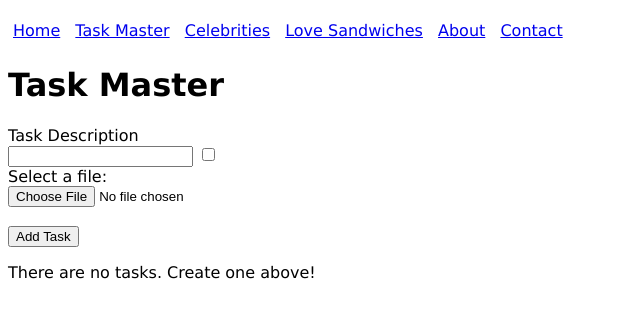
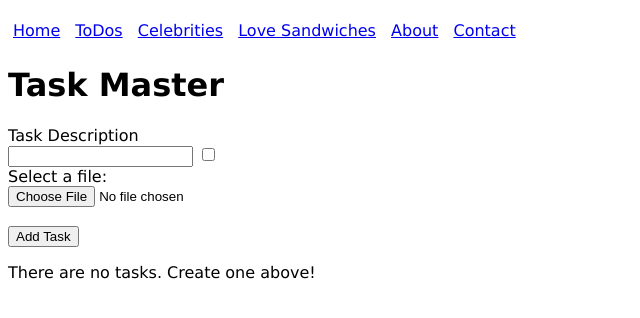
Before and after one commit to ruszkipista/ci11-next-big-thing, a Flask app: page /todos in a window 1280 px wide. Shown: the top 318 px of the page, without its empty margins (0-640 px from the left). Run offline with Flask 2, Linux system fonts and the light colour scheme; data that the repository does not hold is empty; parts of the project's set-up code (start-up, migrations or seed data) failed here and were passed over.

Commit message:
rename Task Master to ToDos

```diff
--- a/templates/navigation.html
+++ b/templates/navigation.html
@@ -1,7 +1,7 @@
 <nav>
     <ul>
         <li><a href="{{ url_for('index') }}">Home</a></li>
-        <li><a href="{{ url_for('todos') }}">Task Master</a></li>
+        <li><a href="{{ url_for('todos') }}">ToDos</a></li>
         <li><a href="{{ url_for('celebs') }}">Celebrities</a></li>
         <li><a href="{{ url_for('sandwiches') }}">Love Sandwiches</a></li>
         <li><a href="{{ url_for('about') }}">About</a></li>
--- a/templates/todos.html
+++ b/templates/todos.html
@@ -1,7 +1,7 @@
 {% extends "base.html" %}
 
 {% block head %}
-<title>Task Master</title>
+<title>To Do? or Not To Do?</title>
 {% endblock %}
 
 {% block body %}
```
Also changed, not shown: README.md.
